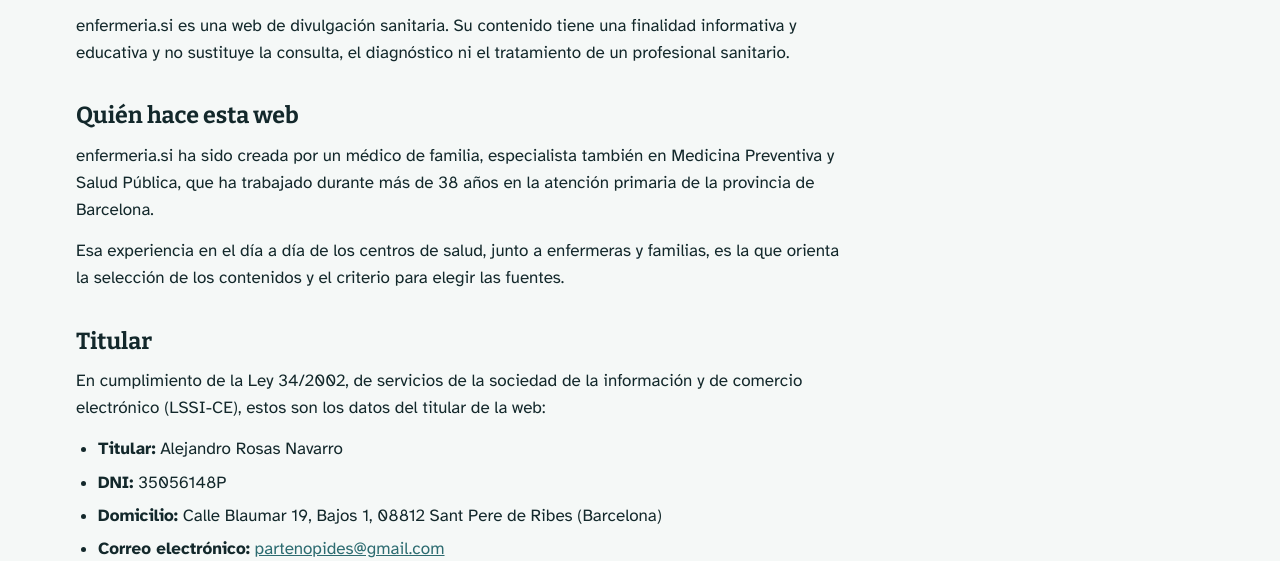
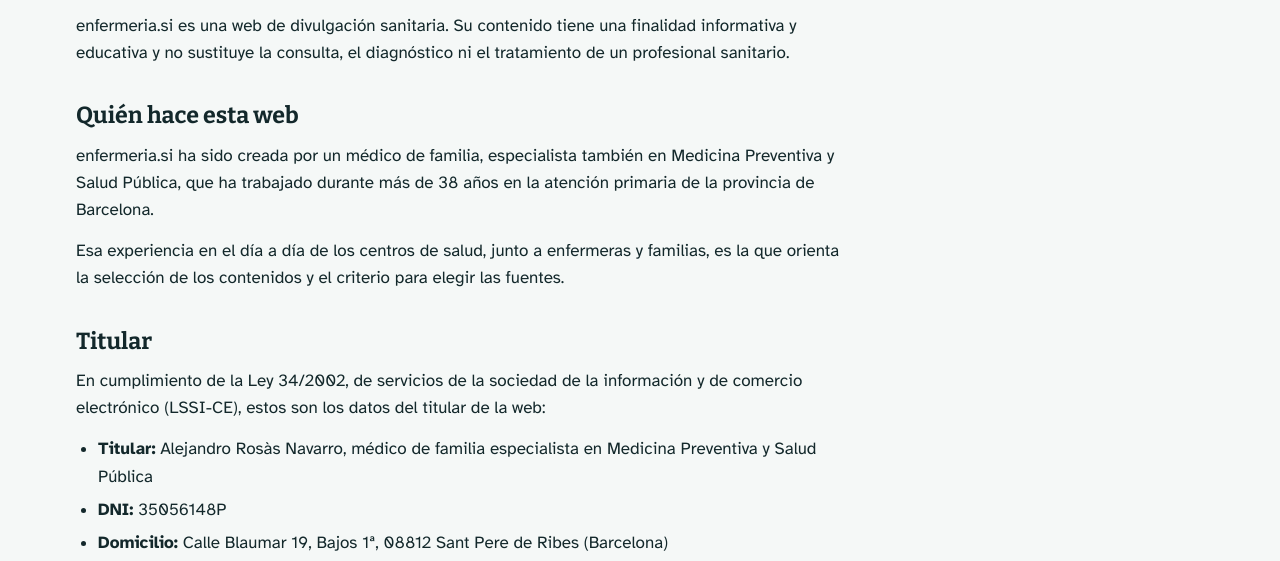
Before and after one commit to sosarme-hue/enfermeria-si, a plain HTML site: page aviso-legal/index.html in a window 1280 px wide. Shown: the part 239-800 px from the top of the page. Drawn offline with nearby package versions, Linux system fonts and the light colour scheme.

Commit message:
Aviso legal: nombre, piso y profesión del titular
Co-Authored-By: Claude Opus 5.5 <noreply@anthropic.com>
Claude-Session: https://claude.ai/code/session_01MaQ7ShCq1XL2Hi7nV2YH8j

```diff
--- a/aviso-legal/index.html
+++ b/aviso-legal/index.html
@@ -32,9 +32,9 @@
 <p>Esa experiencia en el día a día de los centros de salud, junto a enfermeras y familias, es la que orienta la selección de los contenidos y el criterio para elegir las fuentes.</p>
 <h2>Titular</h2>
 <p>En cumplimiento de la Ley 34/2002, de servicios de la sociedad de la información y de comercio electrónico (LSSI-CE), estos son los datos del titular de la web:</p>
-<ul><li><b>Titular:</b> Alejandro Rosas Navarro</li>
+<ul><li><b>Titular:</b> Alejandro Rosàs Navarro, médico de familia especialista en Medicina Preventiva y Salud Pública</li>
 <li><b>DNI:</b> 35056148P</li>
-<li><b>Domicilio:</b> Calle Blaumar 19, Bajos 1, 08812 Sant Pere de Ribes (Barcelona)</li>
+<li><b>Domicilio:</b> Calle Blaumar 19, Bajos 1ª, 08812 Sant Pere de Ribes (Barcelona)</li>
 <li><b>Correo electrónico:</b> <a href="mailto:partenopides@gmail.com">partenopides@gmail.com</a></li></ul>
 <h2>Uso del contenido</h2>
 <p>Las imágenes de terceros se usan con su licencia, indicada junto a cada una. Los textos legales citados proceden del BOE y la versión con valor jurídico es siempre la publicada en el diario oficial.</p></div></div>
```
